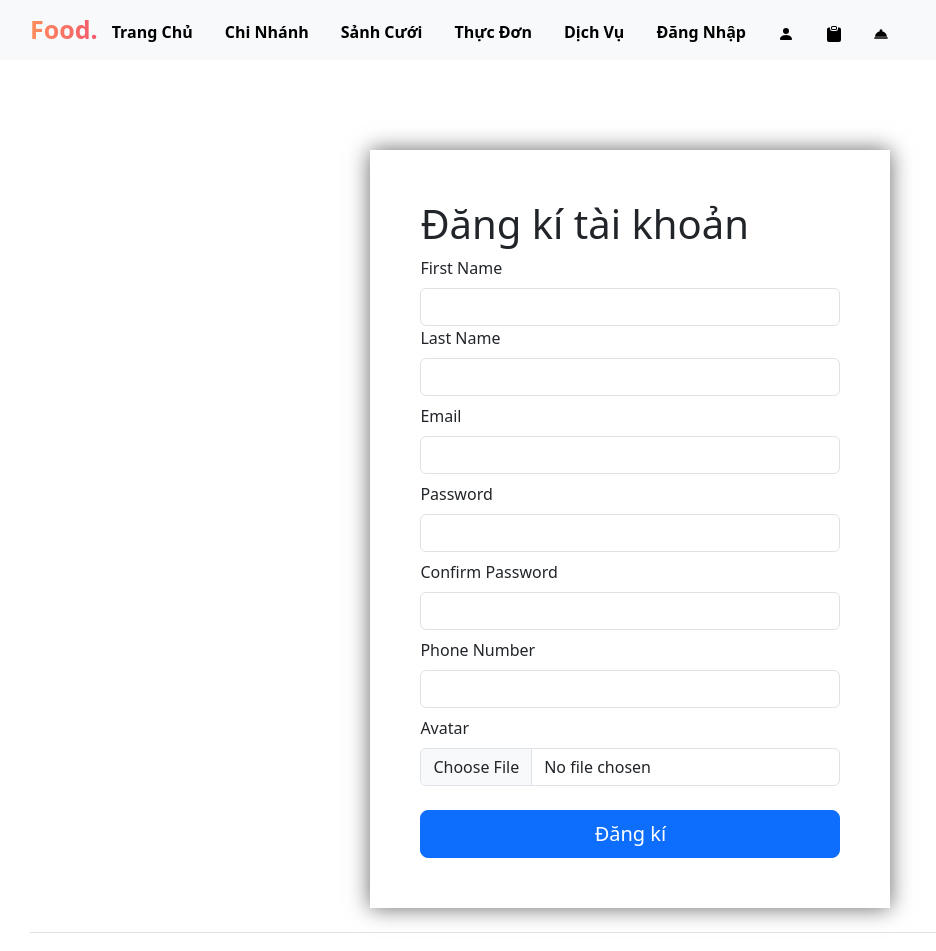
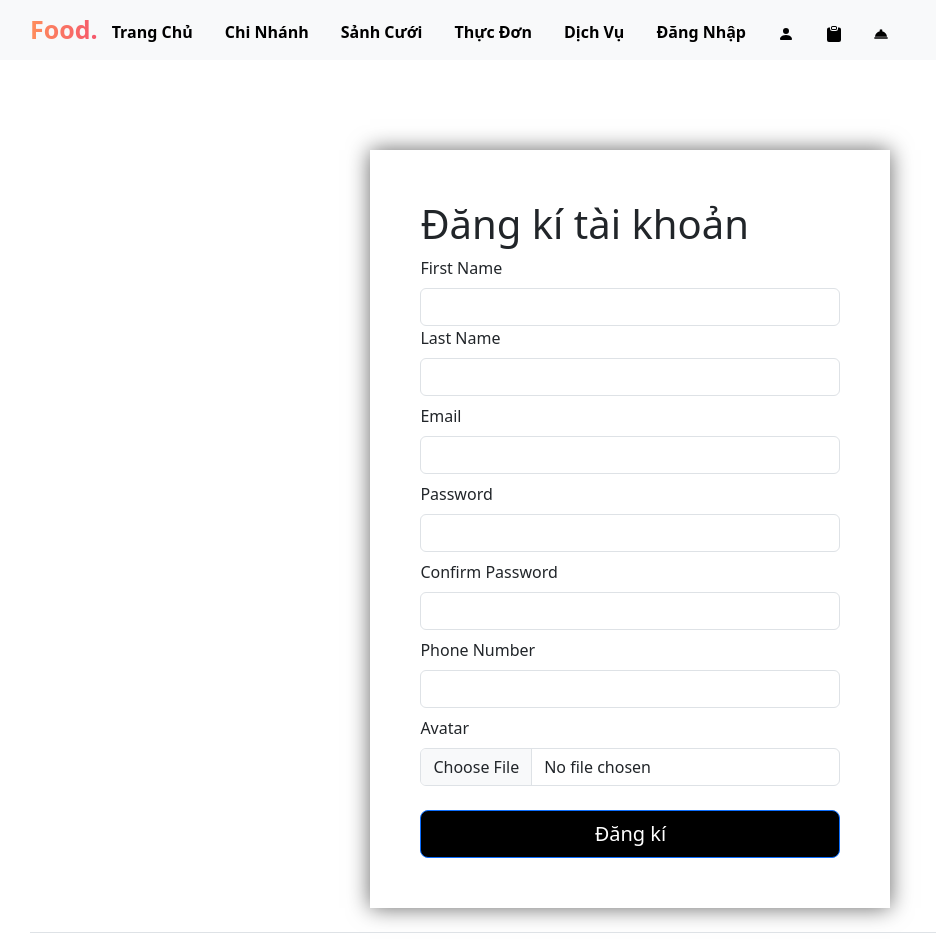
Before and after one commit to mtai0524/frontend-reactjs-website-quan-ly-nha-hang-tiec-cuoi, a React (Create React App) app: page /login/register in a window 1280 px wide. Shown: the top 951 px of the page, without its empty margins (52-988 px from the left). Built offline with nearby package versions, Linux system fonts and the light colour scheme.

Commit message:
style: login page

```diff
--- a/src/component/page/Login/Login.jsx
+++ b/src/component/page/Login/Login.jsx
@@ -130,7 +130,7 @@ const Login = () => {
                             )}
                         </button>
                         <Link to="register">
-                            <button className="w-100 btn btn-lg btn-primary mt-3 custom-button" type="button">
+                            <button style={{backgroundColor:'black'}} className="w-100 btn btn-lg btn-dark mt-3 custom-button" type="button">
                                 Đăng kí
                             </button>
                         </Link>
--- a/src/component/page/Register/Register.jsx
+++ b/src/component/page/Register/Register.jsx
@@ -258,7 +258,7 @@ const Register = () => {
                             <div className='error'>{formError.avatar}</div>
                         )}
                     </div>
-                    <button className="w-100 btn btn-lg btn-primary mt-3 custom-button" type="submit">
+                    <button style={{backgroundColor:'black'}} className="w-100 btn btn-lg btn-primary mt-3 custom-button" type="submit">
                         Đăng kí
                     </button>
 
```
